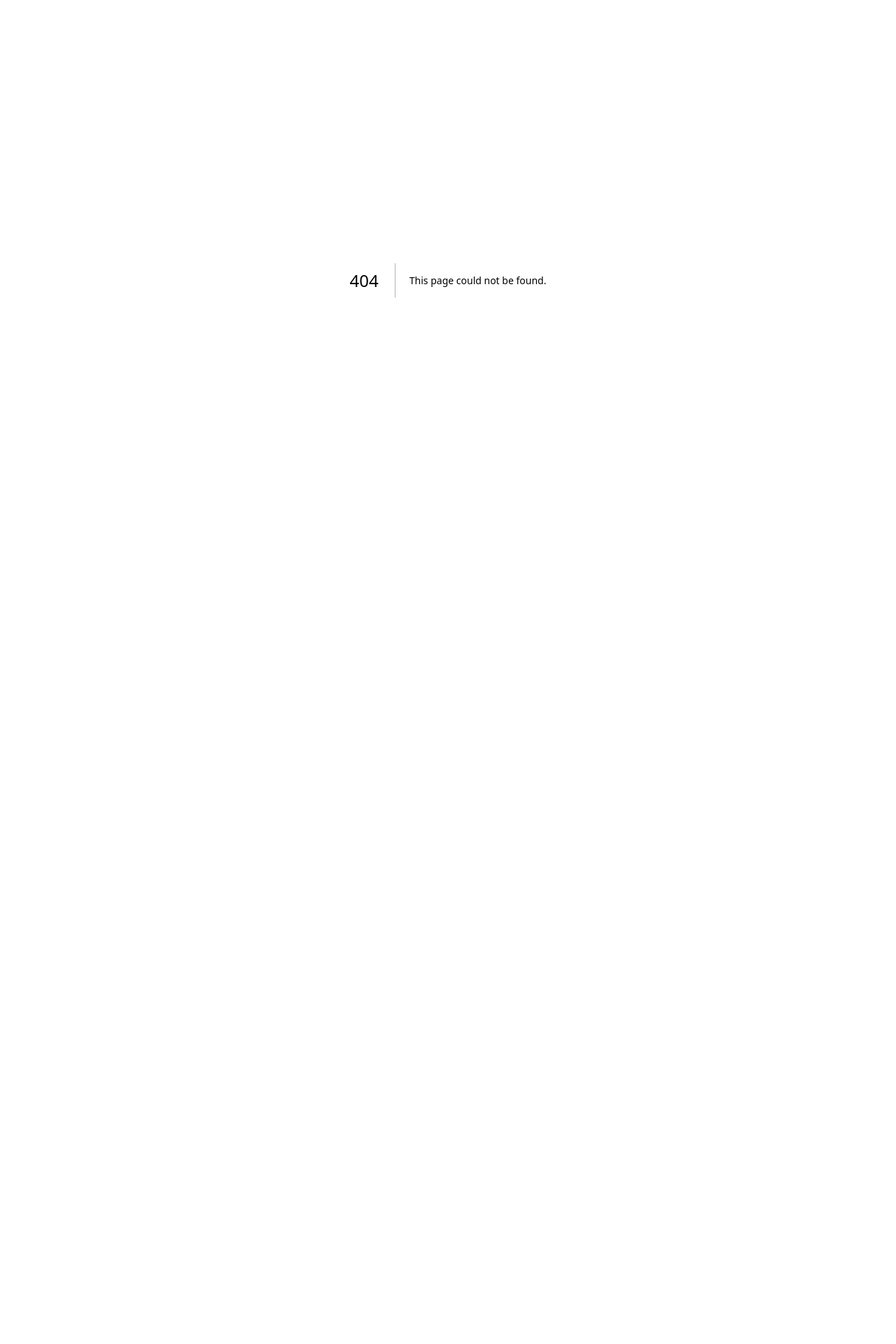
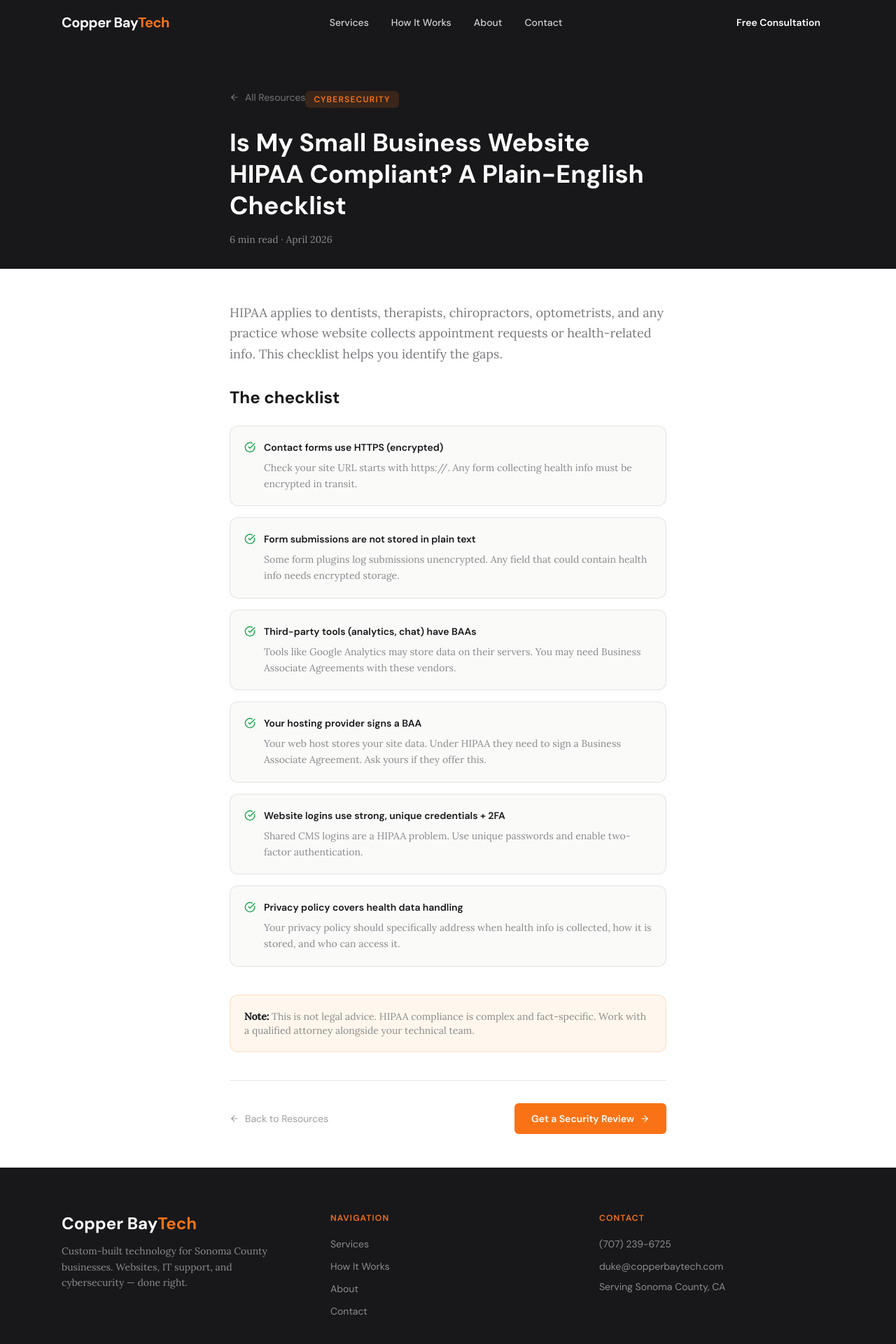
Before and after one commit to Dukotah/Duke, a Next.js app: page /blog/is-my-small-business-website-hipaa-compliant in a window 1280 px wide. Before the commit this address had no page. Shown: the top 1920 px of the page at 70% size. Before the commit the page ends 800 px from the top, so only its background shows below. Built offline with nearby package versions, Linux system fonts and the light colour scheme.

Commit message:
Add blog article: HIPAA compliance checklist for small business websites

```diff
--- /dev/null
+++ b/src/app/blog/is-my-small-business-website-hipaa-compliant/page.tsx
@@ -0,0 +1,74 @@
+import type { Metadata } from "next";
+import Link from "next/link";
+import Nav from "@/components/Nav";
+import Footer from "@/components/Footer";
+import { ArrowLeft, ArrowRight, CheckCircle } from "lucide-react";
+
+export const metadata: Metadata = {
+  title: "Is My Small Business Website HIPAA Compliant? | Copper Bay Tech",
+  description: "If your business collects patient info online, HIPAA applies. Here is a plain-English checklist.",
+};
+
+const checks = [
+  { item: "Contact forms use HTTPS (encrypted)", what: "Check your site URL starts with https://. Any form collecting health info must be encrypted in transit." },
+  { item: "Form submissions are not stored in plain text", what: "Some form plugins log submissions unencrypted. Any field that could contain health info needs encrypted storage." },
+  { item: "Third-party tools (analytics, chat) have BAAs", what: "Tools like Google Analytics may store data on their servers. You may need Business Associate Agreements with these vendors." },
+  { item: "Your hosting provider signs a BAA", what: "Your web host stores your site data. Under HIPAA they need to sign a Business Associate Agreement. Ask yours if they offer this." },
+  { item: "Website logins use strong, unique credentials + 2FA", what: "Shared CMS logins are a HIPAA problem. Use unique passwords and enable two-factor authentication." },
+  { item: "Privacy policy covers health data handling", what: "Your privacy policy should specifically address when health info is collected, how it is stored, and who can access it." },
+];
+
+export default function Article() {
+  return (
+    <>
+      <Nav />
+      <main>
+        <section className="pt-32 pb-8 bg-[#18181B]">
+          <div className="max-w-2xl mx-auto px-6">
+            <Link href="/blog" className="inline-flex items-center gap-2 text-sm text-white/40 hover:text-white/70 mb-8 transition-colors" style={{ fontFamily: "var(--font-heading)" }}>
+              <ArrowLeft size={14} /> All Resources
+            </Link>
+            <span className="inline-block mb-4 px-3 py-1 rounded-md text-xs font-semibold uppercase tracking-widest" style={{ backgroundColor: "rgba(249,115,22,0.15)", color: "#F97316", fontFamily: "var(--font-heading)" }}>
+              Cybersecurity
+            </span>
+            <h1 className="text-3xl md:text-4xl font-bold text-white mb-4 leading-tight" style={{ fontFamily: "var(--font-heading)" }}>
+              Is My Small Business Website HIPAA Compliant? A Plain-English Checklist
+            </h1>
+            <p className="text-white/50 text-sm" style={{ fontFamily: "var(--font-body)" }}>6 min read &middot; April 2026</p>
+          </div>
+        </section>
+        <section className="py-12 bg-white">
+          <div className="max-w-2xl mx-auto px-6">
+            <p className="text-lg text-[#3F3F46]/70 mb-8 leading-relaxed" style={{ fontFamily: "var(--font-body)" }}>
+              HIPAA applies to dentists, therapists, chiropractors, optometrists, and any practice whose website collects appointment requests or health-related info. This checklist helps you identify the gaps.
+            </p>
+            <h2 className="text-2xl font-bold text-[#18181B] mt-8 mb-6" style={{ fontFamily: "var(--font-heading)" }}>The checklist</h2>
+            <div className="space-y-4 mb-10">
+              {checks.map((c, i) => (
+                <div key={i} className="rounded-xl border border-[#18181B]/10 p-5 bg-[#FAFAF9]">
+                  <div className="flex items-start gap-3 mb-2">
+                    <CheckCircle size={16} className="flex-shrink-0 mt-0.5" color="#16A34A" />
+                    <p className="text-sm font-semibold text-[#18181B]" style={{ fontFamily: "var(--font-heading)" }}>{c.item}</p>
+                  </div>
+                  <p className="text-sm text-[#3F3F46]/60 pl-7 leading-relaxed" style={{ fontFamily: "var(--font-body)" }}>{c.what}</p>
+                </div>
+              ))}
+            </div>
+            <div className="p-5 rounded-xl bg-[#FFF7ED] border border-[#F97316]/20 text-sm text-[#3F3F46]/60" style={{ fontFamily: "var(--font-body)" }}>
+              <strong className="text-[#18181B]">Note:</strong> This is not legal advice. HIPAA compliance is complex and fact-specific. Work with a qualified attorney alongside your technical team.
+            </div>
+            <div className="mt-10 pt-8 border-t border-[#18181B]/10 flex flex-col sm:flex-row gap-4 items-center justify-between">
+              <Link href="/blog" className="inline-flex items-center gap-2 text-sm text-[#3F3F46]/50 hover:text-[#18181B] transition-colors" style={{ fontFamily: "var(--font-heading)" }}>
+                <ArrowLeft size={14} /> Back to Resources
+              </Link>
+              <Link href="/#contact" className="inline-flex items-center gap-2 px-6 py-3 rounded-md text-sm font-semibold text-white bg-[#F97316] hover:bg-[#ea6c0a] transition-colors" style={{ fontFamily: "var(--font-heading)" }}>
+                Get a Security Review <ArrowRight size={14} />
+              </Link>
+            </div>
+          </div>
+        </section>
+      </main>
+      <Footer />
+    </>
+  );
+}
```
